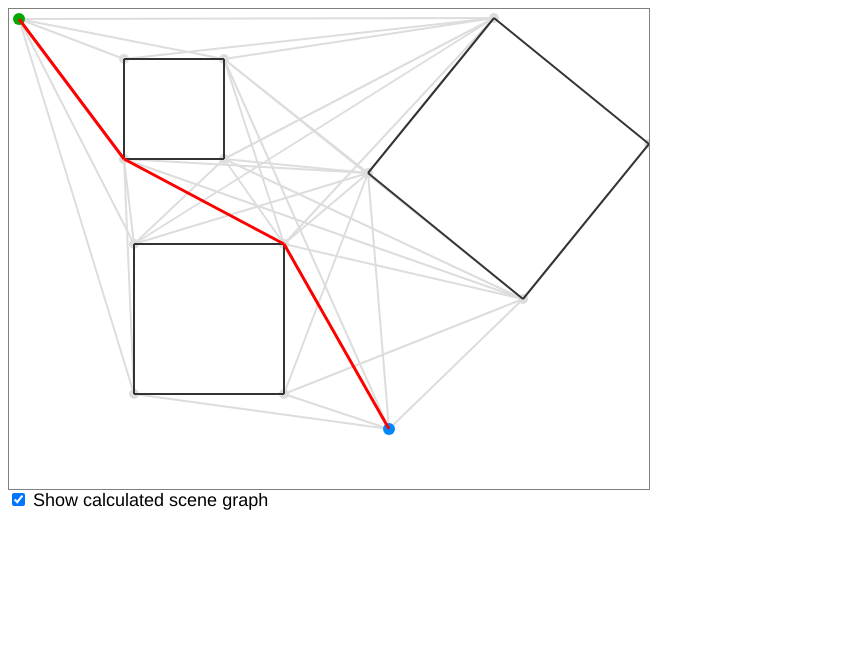
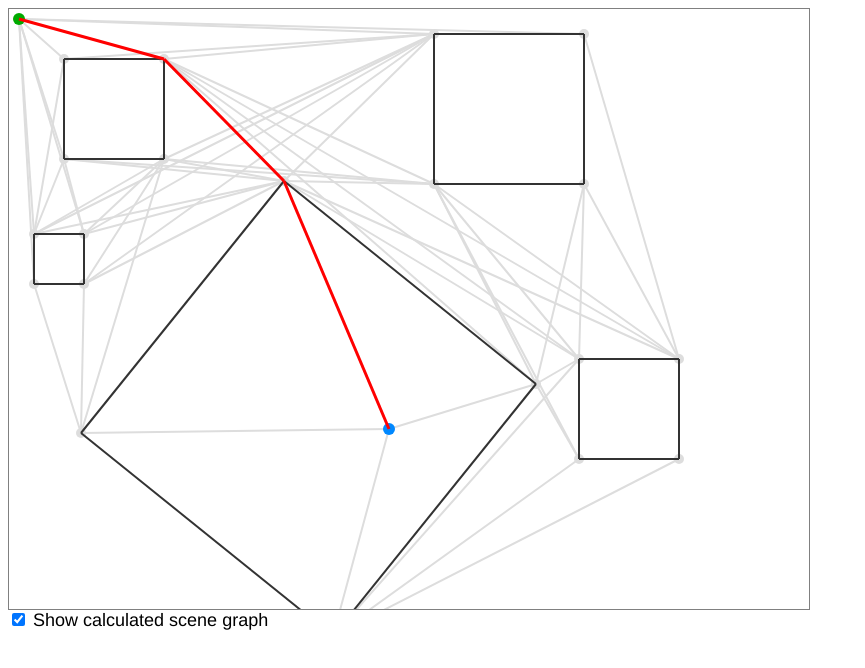
Before and after one commit to alanmacleod/graffic, a website built with webpack: page pub/index.html in a window 1280 px wide. Shown: the whole page, without its empty margins (0-865 px from the left). Built offline with nearby package versions, Linux system fonts and the light colour scheme.

Commit message:
point in polygon test

```diff
--- a/pub/index.html
+++ b/pub/index.html
@@ -5,8 +5,8 @@
   <style>
   #display {
     border: 1px solid gray;
-    width: 640px;
-    height: 480px;
+    width: 800px;
+    height: 600px;
   }
   body {
     font-family: Helvetica, sans-serif;
@@ -16,7 +16,7 @@
 </head>
 <body>
   <div>
-  <canvas id="display" width="640" height="480" />
+  <canvas id="display" width="800" height="600" />
   </div>
   <div>
     <input type="checkbox" checked="checked" name="cb_debug" id="cb_debug" value="true">
--- a/src/Graph.js
+++ b/src/Graph.js
@@ -14,6 +14,7 @@ export default class Graph
     this.edges[n] = [];
   }
 
+  // adjaceny edge list
   addedge(v1, v2, cost)
   {
     this.edges[v1].push({dest:v2, cost});
@@ -41,7 +42,6 @@ export default class Graph
     // 'Visit' each node only once, in turn
     while( (current_node = unvisited.shift()) != null )
     {
-
       // For each node, 'check' its neighbours.
       // While we only 'visit' each node once, it's this repeated 'check'ing
       // (and occasional recalculating) of neighbours that allows us to find
--- a/src/Util.js
+++ b/src/Util.js
@@ -56,6 +56,24 @@ function rotate_point(cx, cy, angle, p)
 
   return p;
 }
+
+
+function point_in_polygon(point, vertices)
+{
+  for (let i=0; i<vertices.length-1; i++)
+  {
+    let a = vertices[i];
+    let b = vertices[i+1];
+
+    let seg = subtractPoints(b, a);
+    let pt = subtractPoints(point, a);
+    let inside = (crossProduct(seg, pt) <= 0);
+    if (!inside) return false;
+  }
+
+  return true;
+}
+
 
 /**
  * @author Peter Kelley
@@ -188,7 +206,11 @@ function doLineSegmentsIntersect(p, p2, q, q2)
  * @return the cross product result as a float
  */
 function crossProduct(point1, point2) {
-	return point1.x * point2.y - point1.y * point2.x;
+
+  if (Array.isArray(point1))
+    return point1[0] * point2[1] - point1[1] * point2[0];
+  else
+	   return point1.x * point2.y - point1.y * point2.x;
 }
 
 /**
@@ -200,11 +222,17 @@ function crossProduct(point1, point2) {
  * @return the subtraction result as a point object
  */
 function subtractPoints(point1, point2) {
-	var result = {};
-	result.x = point1.x - point2.x;
-	result.y = point1.y - point2.y;
 
-	return result;
+  if (Array.isArray(point1))
+  {
+    return [ point1[0] - point2[0], point1[1] - point2[1] ];
+  } else {
+    var result = {};
+    result.x = point1.x - point2.x;
+    result.y = point1.y - point2.y;
+
+    return result;
+  }
 }
 
 /**
@@ -239,4 +267,4 @@ function allEqual(args) {
 
 
 
-export {Square, intersects, rotate, translate} ;
+export {Square, intersects, rotate, translate, point_in_polygon} ;
--- a/src/main.js
+++ b/src/main.js
@@ -16,18 +16,25 @@ let start = [10, 10];
 let end = [380, 420];
 
 // For the shape animations
-let rotx = 500, roty = 150;
+let rotx = 300, roty = 400;
 let motion = 0, rota = 0;
 
-// Create some simple obstacles (accepts simple n-sided polygons)
-let sq_small = Square(120, 100, 100);
-let sq_med   = Square(200, 310, 150);
-let sq_large = Square(rotx, roty, 200);
+// Create some dynamic obstacles
+let sq_small = Square(60, 100, 100);
+let sq_large = Square(rotx, roty, 325);
+
+
+console.log(sq_small);
+
+// Some static
+let others   = [ Square(50, 250, 50), Square(500, 100, 150), Square(620, 400, 100) ];
 
 // Add them to the scene
 scene.add( sq_small );
-scene.add( sq_med );
 scene.add( sq_large );
+
+for (let o of others)
+  scene.add( o );
 
 frame();
 
```
Also changed, not shown: pub/build/bundle.js.
